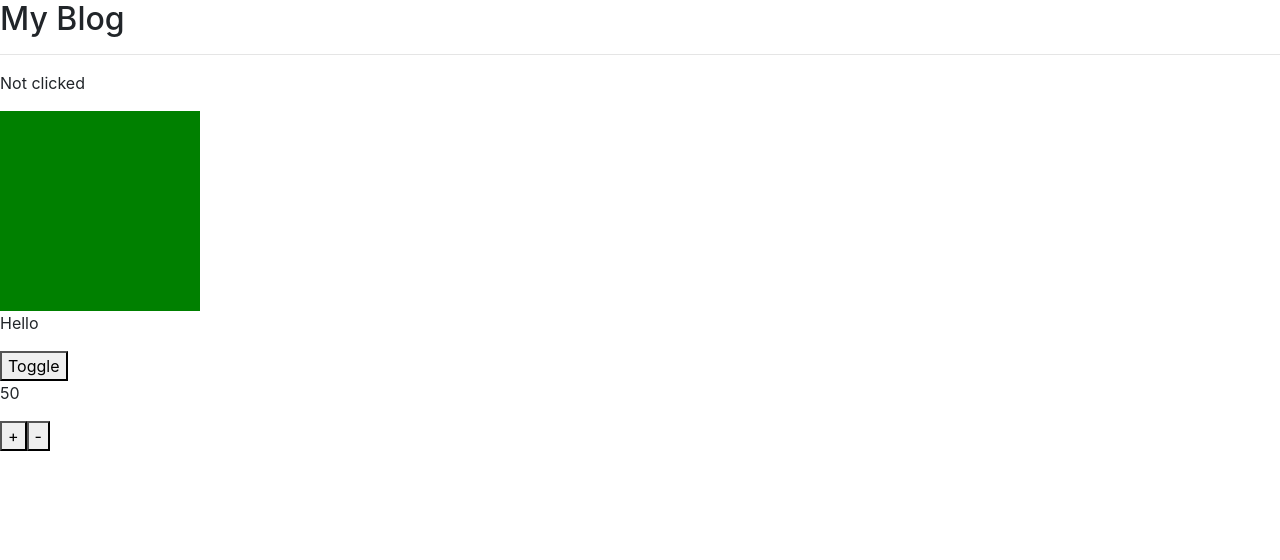
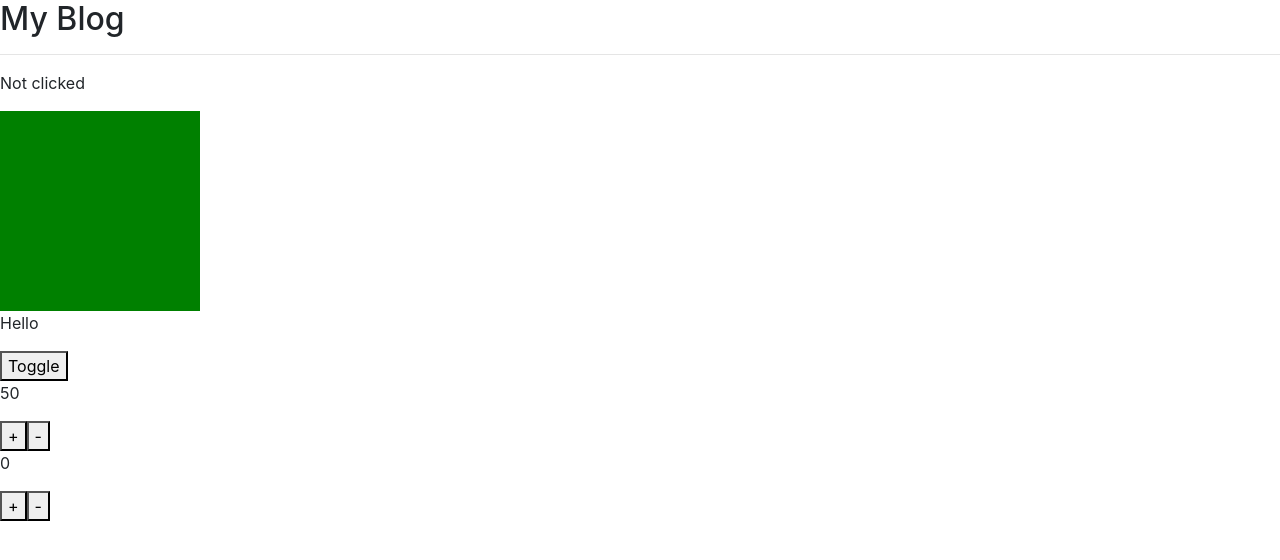
Before and after one commit to Avi-Cohen-Nehemia/week-10--advanced-react, a React (Create React App) app: page / in a window 1280 px wide. Shown: the top 560 px of the page. Built offline with nearby package versions, Linux system fonts and the light colour scheme.

Commit message:
solved 'StepCounter' exercise using Hook

```diff
--- a/src/App.js
+++ b/src/App.js
@@ -13,6 +13,7 @@ import Clicked from "./hooks/Clicked";
 import Square from './hooks/Square';
 import ToggleText from './hooks/ToggleText';
 import Counter from './hooks/Counter';
+import StepCounter from './hooks/StepCounter';
 
 function App() {
   return (
@@ -29,6 +30,10 @@ function App() {
       />
       <Counter
         initial={ 50 }
+        max={ 100 }
+      />
+      <StepCounter
+        step={ 5 }
         max={ 100 }
       />
       <Switch>
--- /dev/null
+++ b/src/hooks/StepCounter.js
@@ -0,0 +1,18 @@
+import React, { useState } from "react";
+
+const StepCounter = ({ step, max }) => {
+    const [steps, setSteps] = useState(0);
+
+    const addSteps = () => setSteps(steps < max ? steps + step : max);
+    const substructSteps = () => setSteps(steps > 0 ? steps - step : 0);
+
+    return(
+        <>
+            <p>{ steps }</p>
+            <button onClick={ addSteps }>+</button>
+            <button onClick={ substructSteps }>-</button>
+        </>
+    );
+}
+
+export default StepCounter;
```
